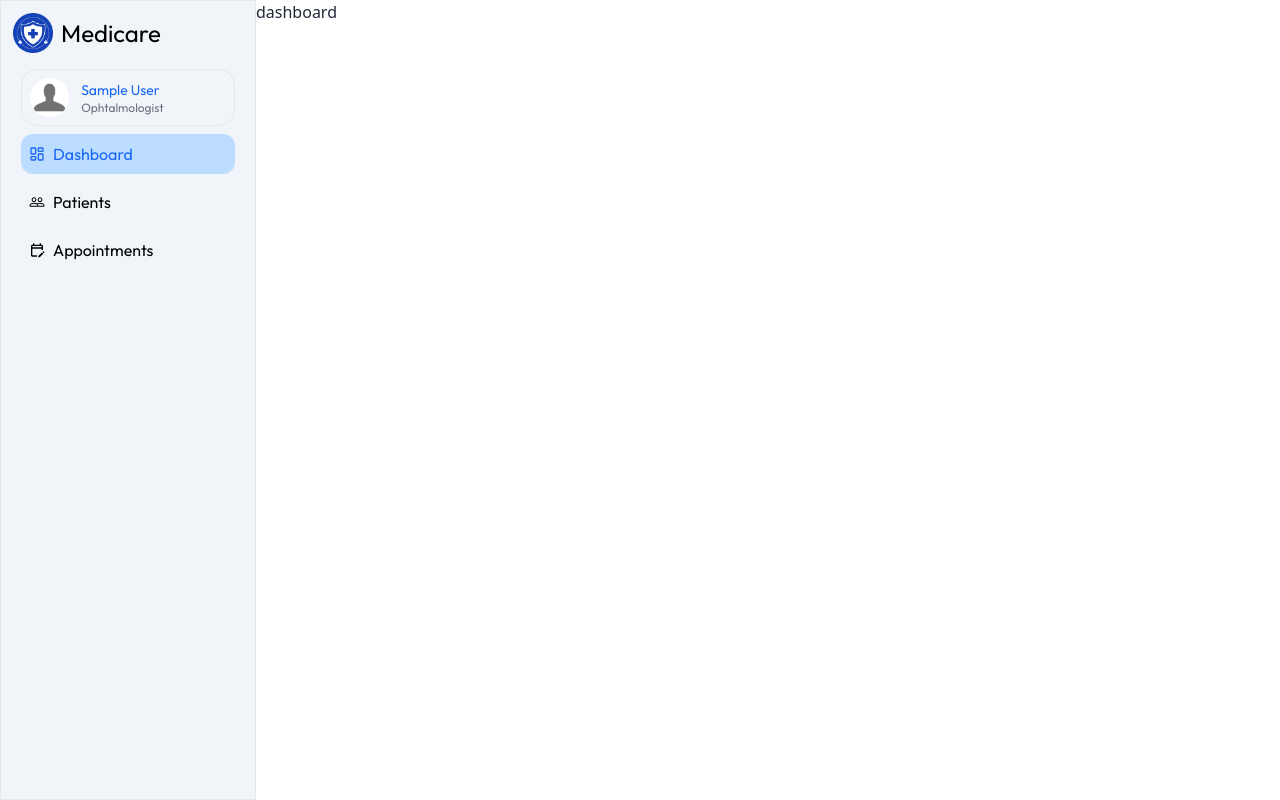
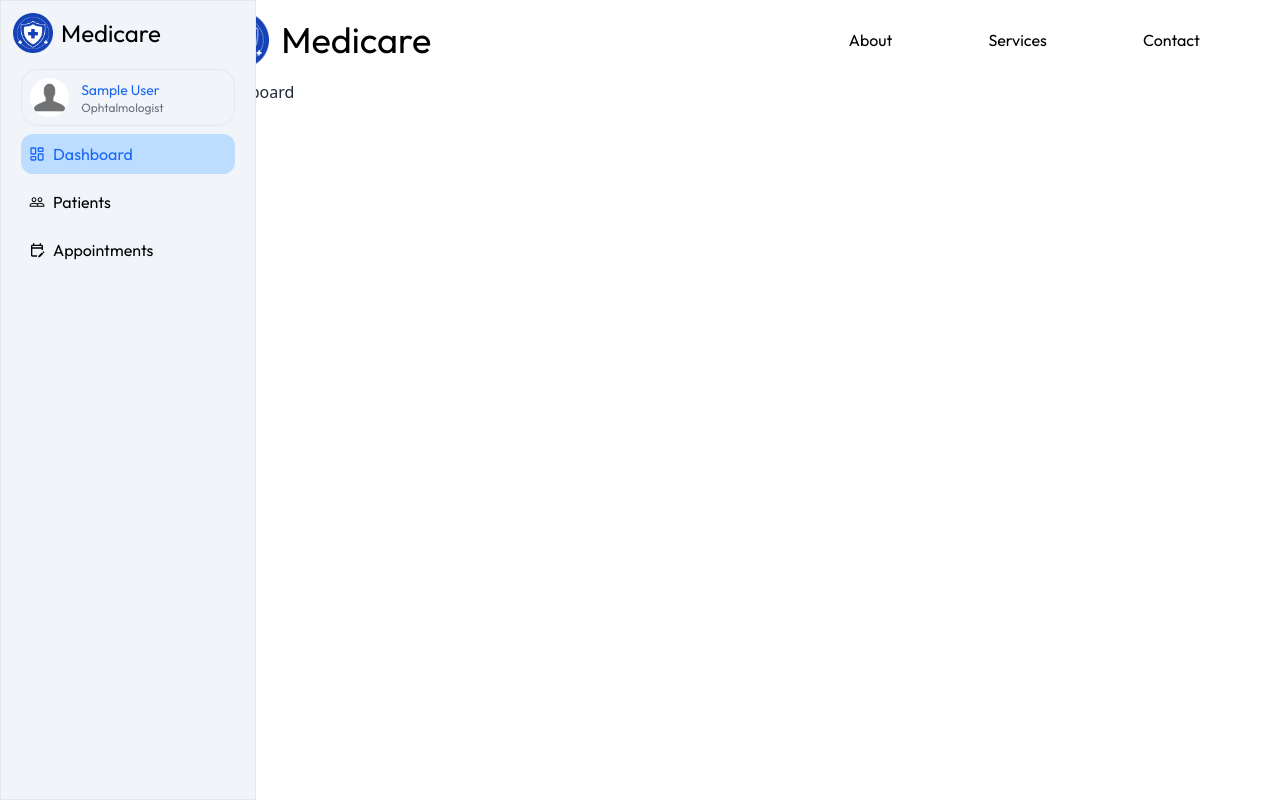
Before and after one commit to migodlcrz/medicare-web, a React (Vite) app: page /dashboard in a window 1280 px wide. Built offline with nearby package versions, Linux system fonts and the light colour scheme; sample sign-in values are in the browser's storage.

Commit message:
modify: removed route and fixed layout

```diff
--- a/src/App.tsx
+++ b/src/App.tsx
@@ -5,7 +5,7 @@ import LoginPage from "./pages/LoginPage";
 import Sidebar from "./components/SideBar";
 import PatientPage from "./pages/PatientPage";
 import AppointmentPage from "./pages/AppointmentPage";
-import AccountPage from "./pages/AccountPage";
+import Header from "./components/Header";
 
 const App = () => {
   return (
@@ -23,18 +23,6 @@ const AppContent = () => {
         <Route
           path="/"
           element={!user ? <LoginPage /> : <Navigate to="/dashboard" />}
-        />
-        <Route
-          path="/account"
-          element={
-            user ? (
-              <Layout>
-                <AccountPage />
-              </Layout>
-            ) : (
-              <Navigate to="/" />
-            )
-          }
         />
         <Route
           path="/dashboard"
@@ -80,8 +68,13 @@ const AppContent = () => {
 const Layout = ({ children }: { children: React.ReactNode }) => {
   return (
     <div className="flex">
-      <Sidebar />
-      <main>{children}</main>
+      <div className="w-1/6">
+        <Sidebar />
+      </div>
+      <main className="flex flex-col w-5/6">
+        <Header />
+        {children}
+      </main>
     </div>
   );
 };
```
